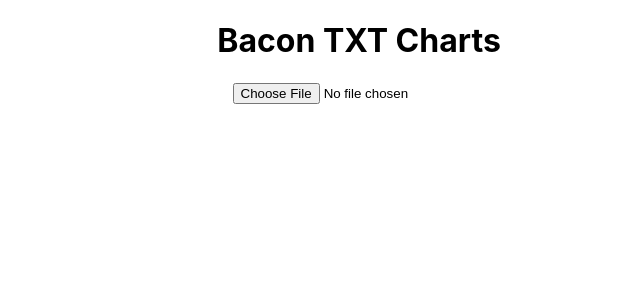
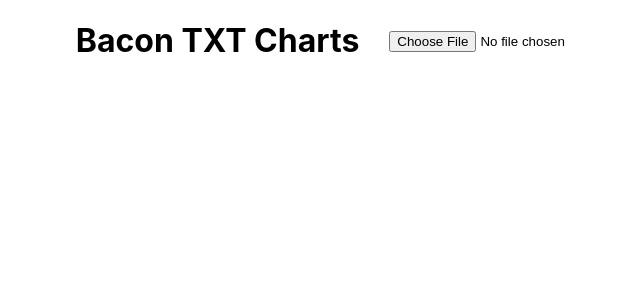
Before and after one commit to leogroque/bacon-txt-charts, a React (Create React App) app: page / in a window 1280 px wide. Shown: the top 300 px of the page, without its empty margins (281-921 px from the left). Built offline with nearby package versions, Linux system fonts and the light colour scheme.

Commit message:
fix: data columns

```diff
--- a/src/App.css
+++ b/src/App.css
@@ -1,6 +1,8 @@
 .App {
  width: '100%';
+ height: 99vh;
  display: flex;
  flex-direction: column;
  align-items: center;
+ overflow: hidden;
 }
--- a/src/App.tsx
+++ b/src/App.tsx
@@ -1,7 +1,6 @@
 import { Charts } from './components/Charts/Charts';
 import { DataProvider } from './components/DataProvider/DataProvider';
 import { Header } from './components/Header/Header';
-import { ReadTxt } from './components/ReadTxt/ReadTxt';
 import './App.css';
 
 export const App = () => {
@@ -9,7 +8,6 @@ export const App = () => {
     <DataProvider>
       <div className="App">
         <Header />
-        <ReadTxt />
         <Charts />
       </div>
     </DataProvider>
--- a/src/components/Charts/Charts.css
+++ b/src/components/Charts/Charts.css
@@ -1,5 +1,7 @@
 .ChartsContainer {
-  height: 500px;
-  width: 100%;
-
+  width: 98%;
+  flex: 1;
+  padding: 16px;
+  display: flex;
+  justify-content: center;
  }
--- a/src/components/Charts/Charts.tsx
+++ b/src/components/Charts/Charts.tsx
@@ -24,11 +24,8 @@ export const Charts = () => {
 
   return (
     <div className="ChartsContainer">
-      <ResponsiveContainer width="100%" height="100%">
-        <LineChart
-          data={data.slice(0, 1000)}
-          margin={{ top: 5, right: 30, left: 20, bottom: 5 }}
-        >
+      <ResponsiveContainer width="95%" height="95%">
+        <LineChart data={data.slice(0, 1000)}>
           <CartesianGrid strokeDasharray="3 3" />
           <XAxis dataKey="date" />
           <YAxis />
--- a/src/components/DataProvider/DataProvider.tsx
+++ b/src/components/DataProvider/DataProvider.tsx
@@ -32,17 +32,17 @@ const DataContext = React.createContext<{
  * 22 - ponto de alarme absoluto (linha roxa)
  */
 const dataMap = {
-  dia: 6,
-  mes: 7,
-  ano: 8,
-  hora: 9,
-  minuto: 10,
-  segundo: 11,
-  resistenciaMedida: 15,
-  pontoDeAlarmeMedio: 19,
-  resistenciaCabo: 20,
-  resistenciaMinimaTrilhoUmido: 21,
-  pontoDeAlarmeAbsoluto: 22,
+  dia: 5,
+  mes: 6,
+  ano: 7,
+  hora: 8,
+  minuto: 9,
+  segundo: 10,
+  resistenciaMedida: 14,
+  pontoDeAlarmeMedio: 18,
+  resistenciaCabo: 19,
+  resistenciaMinimaTrilhoUmido: 20,
+  pontoDeAlarmeAbsoluto: 21,
 };
 
 type DataMapKeys = keyof typeof dataMap;
--- /dev/null
+++ b/src/components/Header/Header.css
@@ -0,0 +1,7 @@
+.header {
+  display: flex;
+  justify-content: center;
+  align-items: center;
+  width: 100%;
+  gap: 30px;
+}
--- a/src/components/Header/Header.tsx
+++ b/src/components/Header/Header.tsx
@@ -1,7 +1,11 @@
+import { ReadTxt } from '../ReadTxt/ReadTxt';
+import './Header.css';
+
 export const Header = () => {
   return (
-    <header>
+    <header className="header">
       <h1>Bacon TXT Charts</h1>
+      <ReadTxt />
     </header>
   );
 };
```
